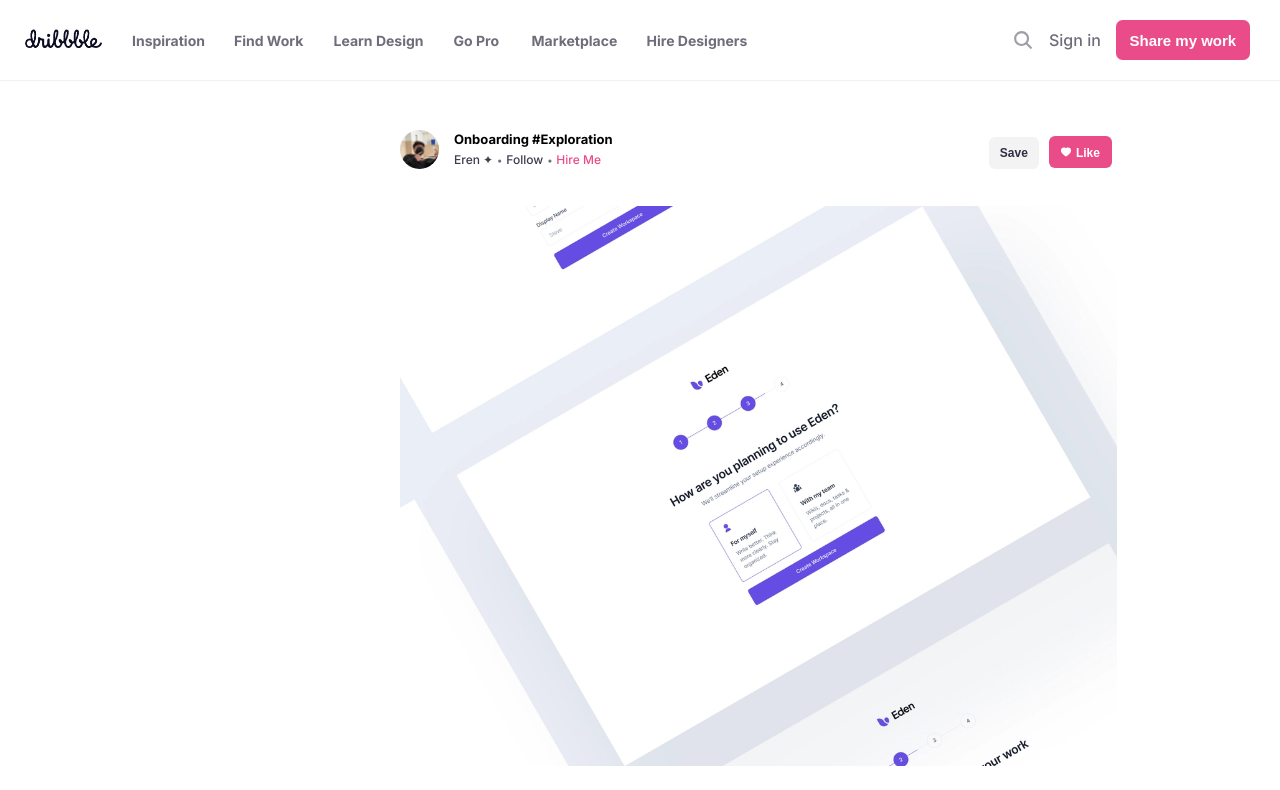
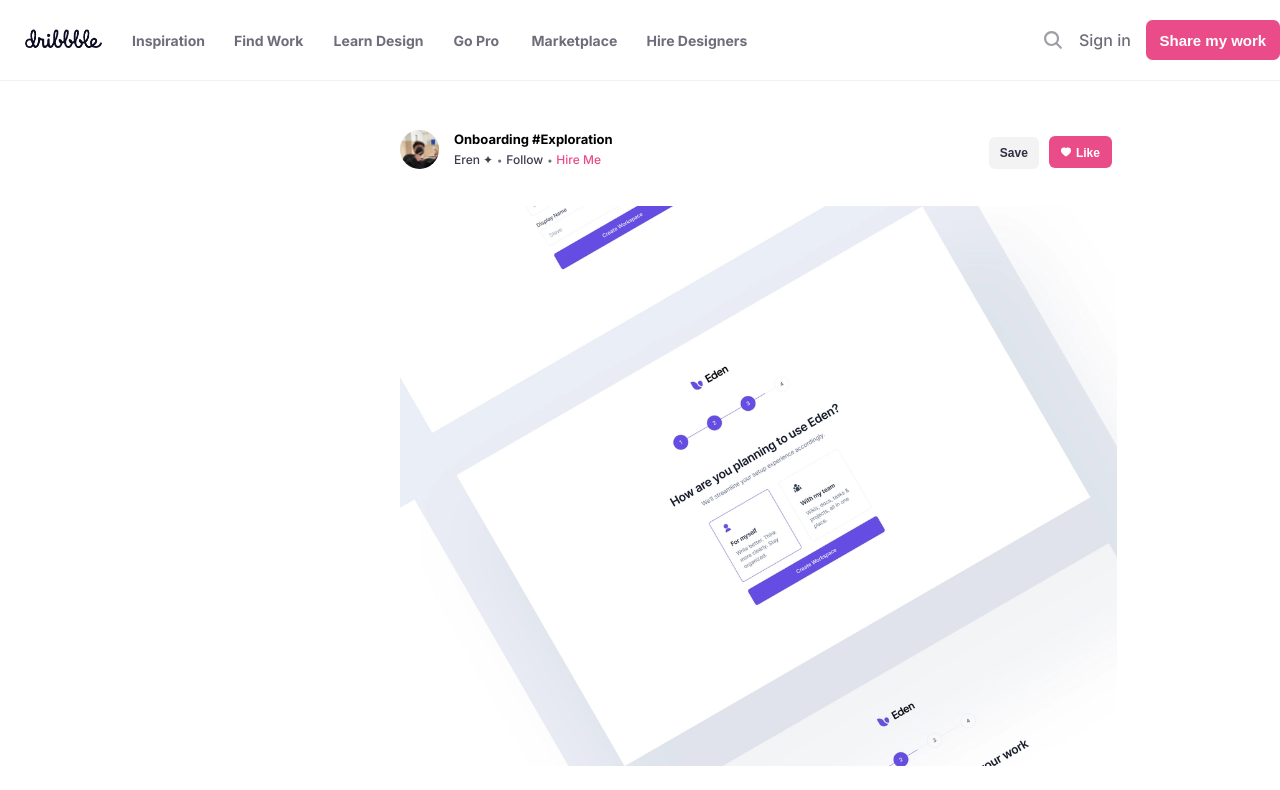
Before and after one commit to RishiSanghvi123/dribble-mock, a React (Create React App) app: page / in a window 1280 px wide. Shown: the top 790 px of the page. Built offline with nearby package versions, Linux system fonts and the light colour scheme.

Commit message:
dimension8

```diff
--- a/src/routes/navigation/navigation.jsx
+++ b/src/routes/navigation/navigation.jsx
@@ -144,7 +144,7 @@
   height: 100%;
   display: flex;
   align-items: center;
-  width: 280px;
+  width: 250px;
   /* margin-top: 10px; */
 `;
 
```
